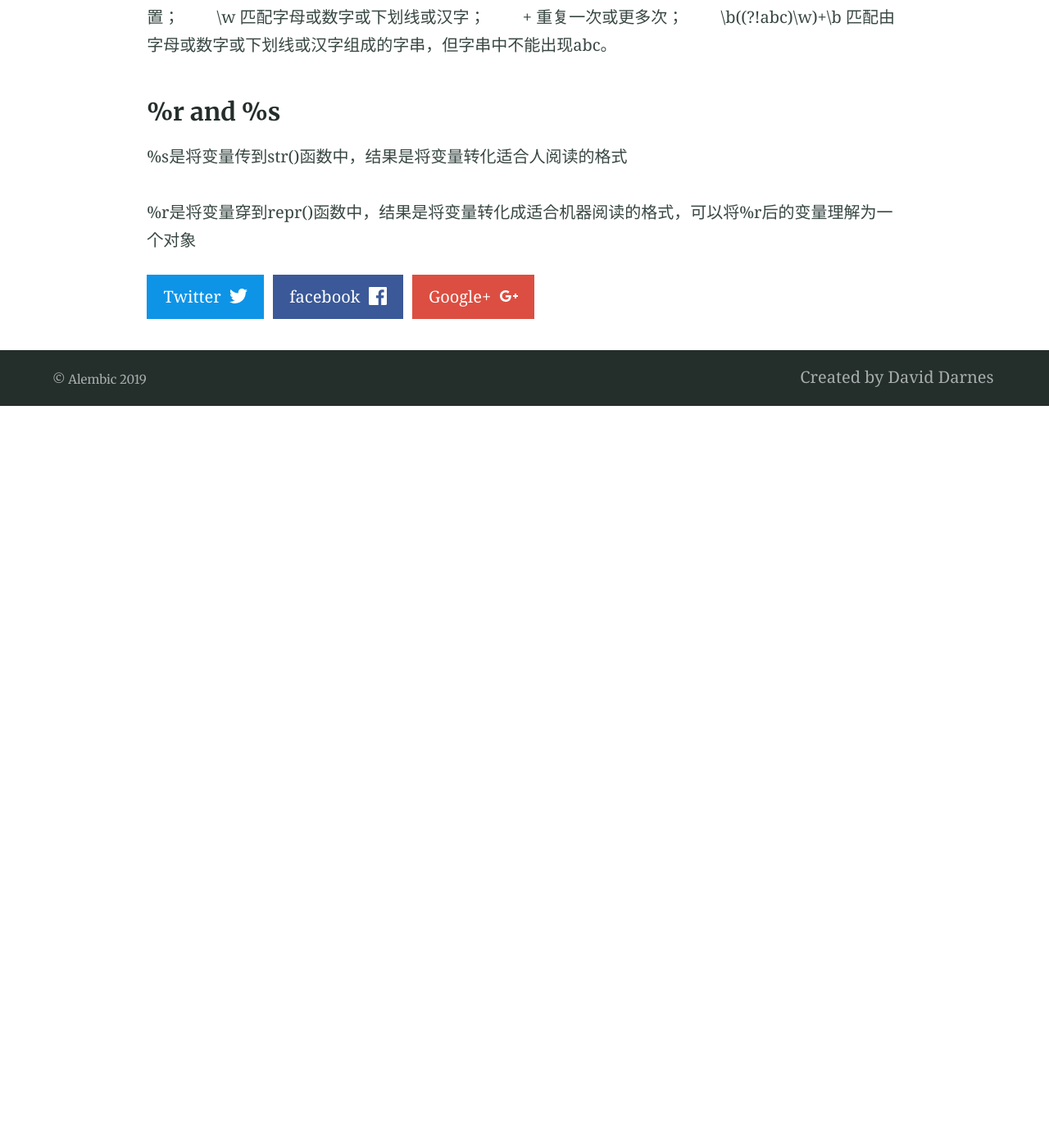
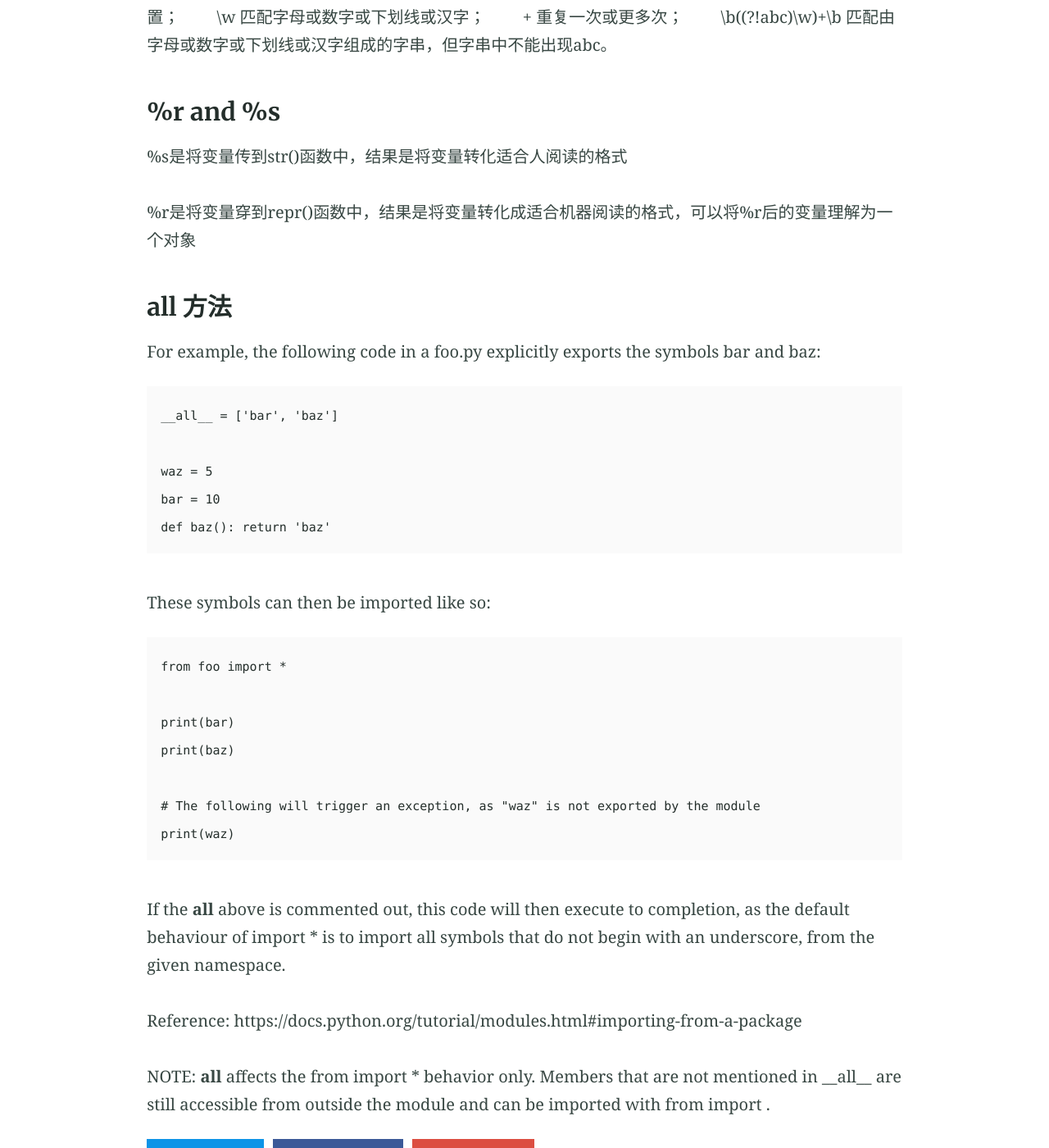
Before and after one commit to wudixm/wudixm.github.io, a Jekyll site: the page built from _posts/2018-04-19-Python.md, in a window 1280 px wide and 1400 px high, scrolled down 14476 px. Shown: the whole window at 82% size. Built offline with Jekyll 4.4.1, drawn with Linux system fonts in a browser that asks for light colours; our own code applies the rules of GitHub Pages for plain Markdown files; before the commit the page ends 14971 px from its top, so only the background shows below that.

Commit message:
add __all__ for from xxx import * export fields for functions

````diff
--- a/_posts/2018-04-19-Python.md
+++ b/_posts/2018-04-19-Python.md
@@ -447,3 +447,30 @@ NOTE: py2app must be used on OSX to build applications, it cannot create Mac app
 %s是将变量传到str()函数中，结果是将变量转化适合人阅读的格式
 
 %r是将变量穿到repr()函数中，结果是将变量转化成适合机器阅读的格式，可以将%r后的变量理解为一个对象
+
+### __all__ 方法
+
+For example, the following code in a foo.py explicitly exports the symbols bar and baz:
+
+```
+__all__ = ['bar', 'baz']
+
+waz = 5
+bar = 10
+def baz(): return 'baz'
+```
+These symbols can then be imported like so:
+```
+from foo import *
+
+print(bar)
+print(baz)
+
+# The following will trigger an exception, as "waz" is not exported by the module
+print(waz)
+```
+If the __all__ above is commented out, this code will then execute to completion, as the default behaviour of import * is to import all symbols that do not begin with an underscore, from the given namespace.
+
+Reference: https://docs.python.org/tutorial/modules.html#importing-from-a-package
+
+NOTE: __all__ affects the from <module> import * behavior only. Members that are not mentioned in __all__ are still accessible from outside the module and can be imported with from <module> import <member>.
````
